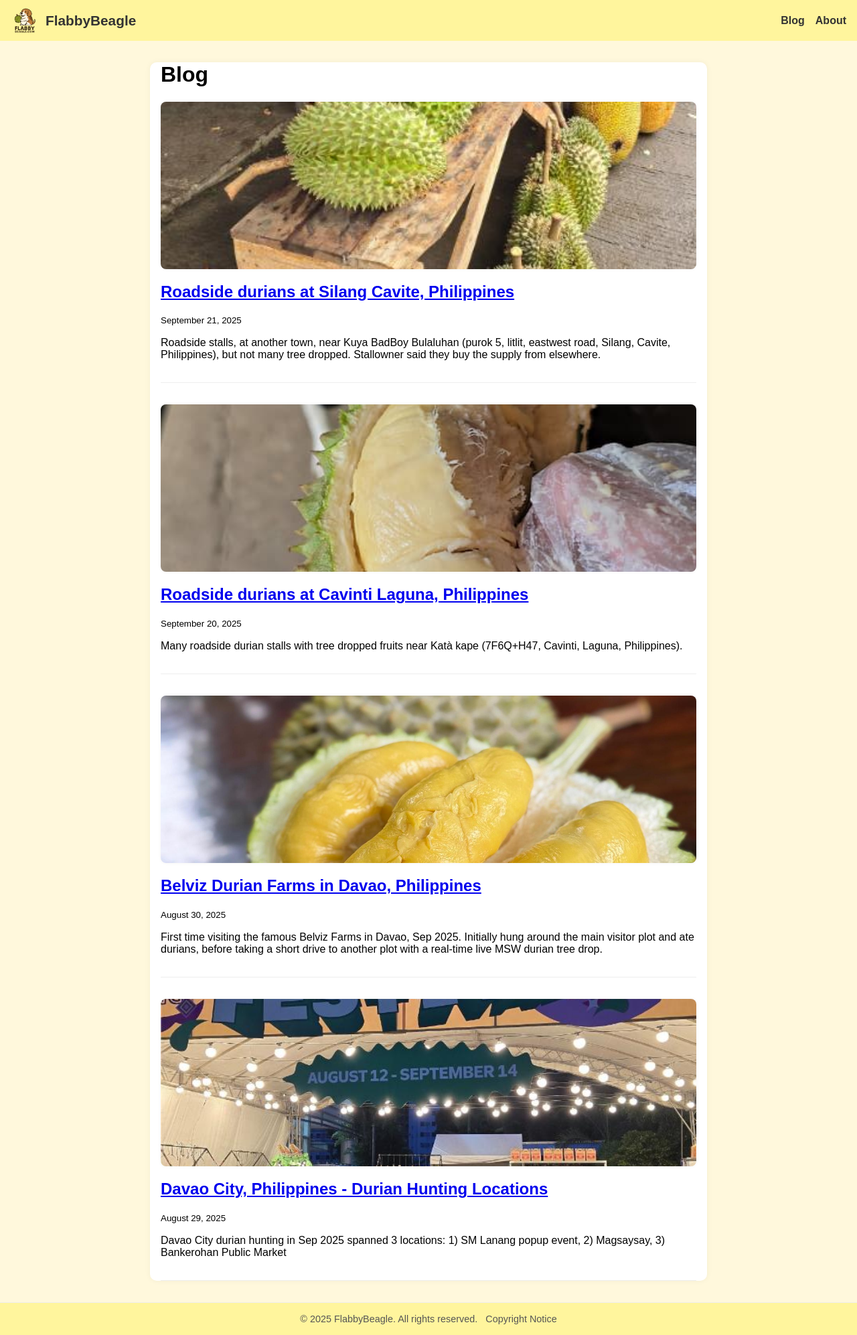
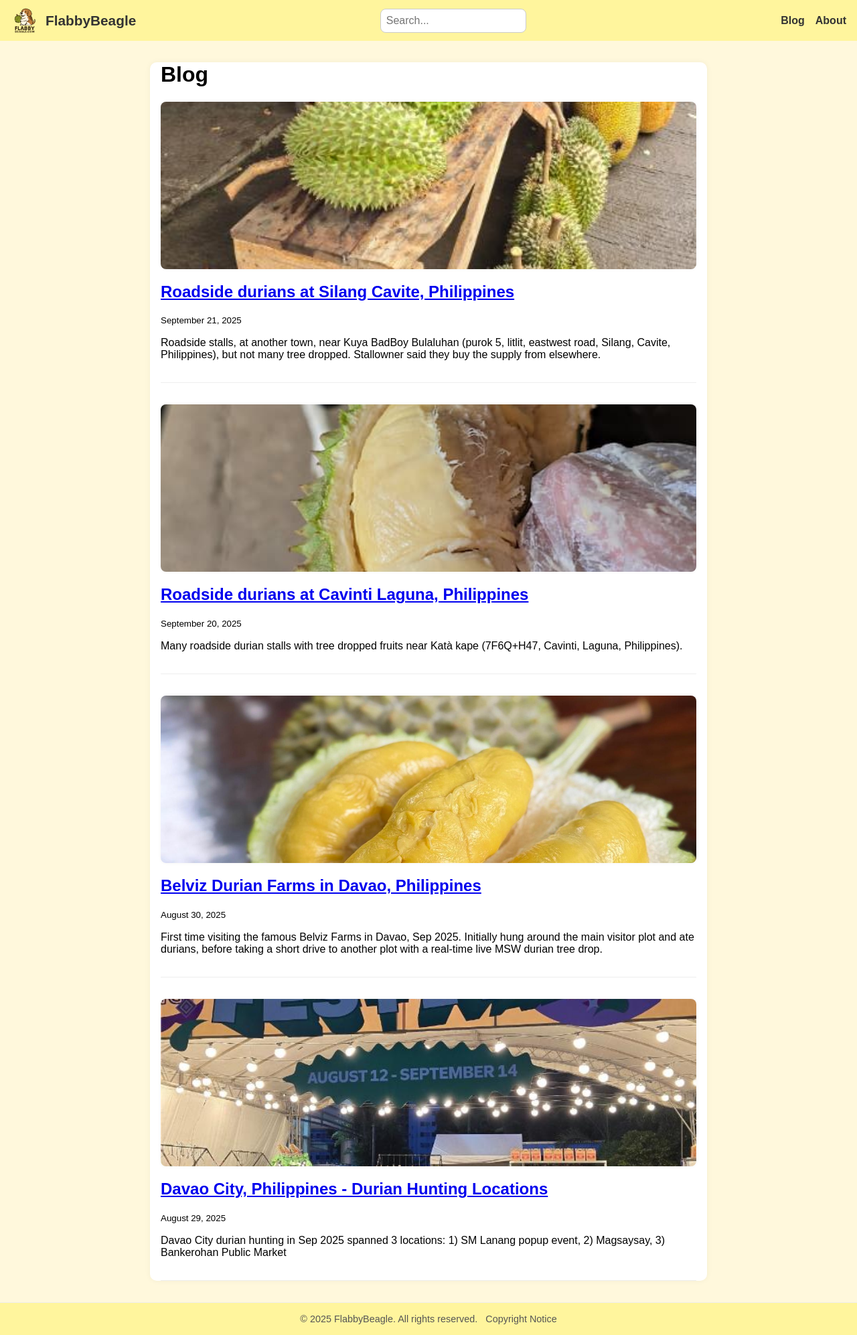
Before and after one commit to yensan57/flabbybeagle, a Jekyll site: the page built from index.md, in a window 1280 px wide. Shown: the whole page at 67% size. Built offline with Jekyll 4.4.1, drawn with Linux system fonts in a browser that asks for light colours; comment, search, counter and statistics services are not loaded.

Commit message:
Update default.html

```diff
--- a/_layouts/default.html
+++ b/_layouts/default.html
@@ -28,6 +28,25 @@
       margin: 0;
       background-color: #fff8dc; /* light yellow tint */
     }
+
+
+/* 🟥 Style the search bar */
+.search-bar input {
+  padding: 0.5rem;
+  border-radius: 8px;
+  border: 1px solid #ccc;
+  font-size: 1rem;
+  width: 200px;
+}
+
+@media (max-width: 768px) {
+  .search-bar {
+    display: none; /* Hidden on mobile */
+  }
+  .nav-menu.active .search-bar {
+    display: block; /* Show in mobile menu */
+  }
+}
 
     .navbar {
       display: flex;
@@ -214,6 +233,11 @@
         {{ site.title }}
       </a>
 
+    <!-- 🟥 Desktop Search Bar -->
+    <div class="search-bar">
+      <input type="text" id="search-input" placeholder="Search..." onkeyup="performSearch()">
+    </div>
+
       <!--  CHANGED: Hamburger toggle button -->
       <button class="nav-toggle" aria-label="Toggle navigation">☰</button>
 
```
Also changed, not shown: other parts of _layouts/default.html (+25 -1 lines).
